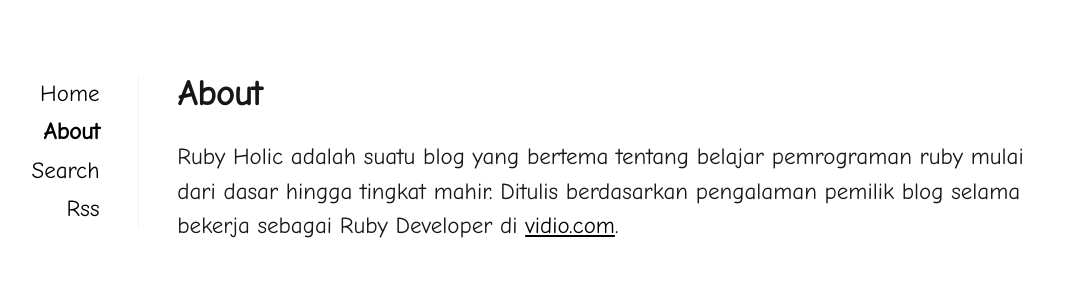
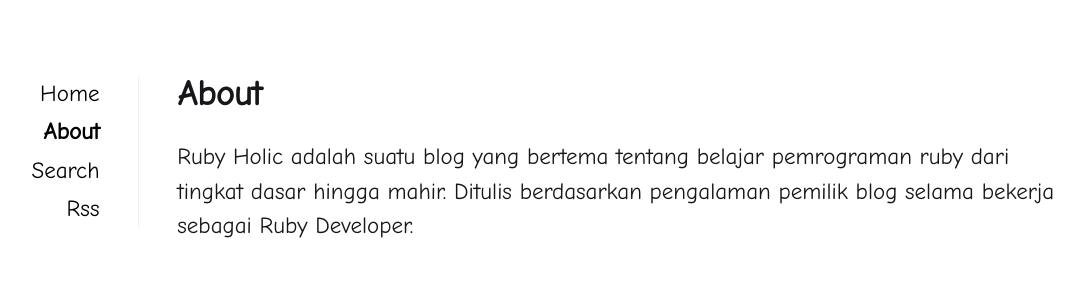
Before and after one commit to rubyholic/rubyholic.github.io, a Jekyll site: the page built from _pages/about.md, in a window 1280 px wide. Shown: the top 300 px of the page, without its empty margins (118-1202 px from the left). Built offline with Jekyll 4.4.1, drawn with Linux system fonts in a browser that asks for light colours.

Commit message:
Edit about page

```diff
--- a/_pages/about.md
+++ b/_pages/about.md
@@ -3,4 +3,4 @@ layout: page
 title: About
 ---
 
-Ruby Holic adalah suatu blog yang bertema tentang belajar pemrograman ruby mulai dari dasar hingga tingkat mahir. Ditulis berdasarkan pengalaman pemilik blog selama bekerja sebagai Ruby Developer di [vidio.com](https://www.vidio.com).
+Ruby Holic adalah suatu blog yang bertema tentang belajar pemrograman ruby dari tingkat dasar hingga mahir. Ditulis berdasarkan pengalaman pemilik blog selama bekerja sebagai Ruby Developer.
```
